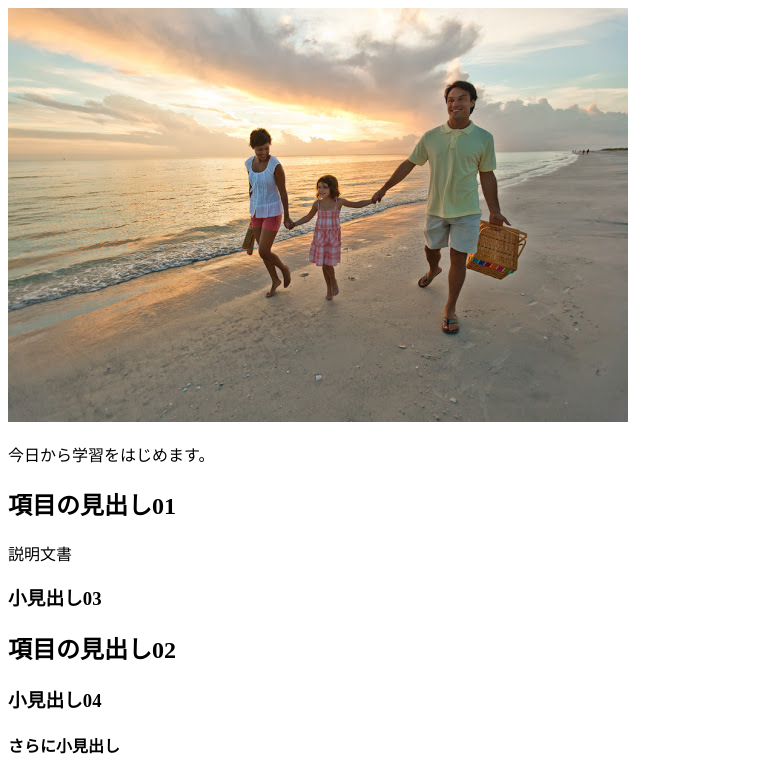
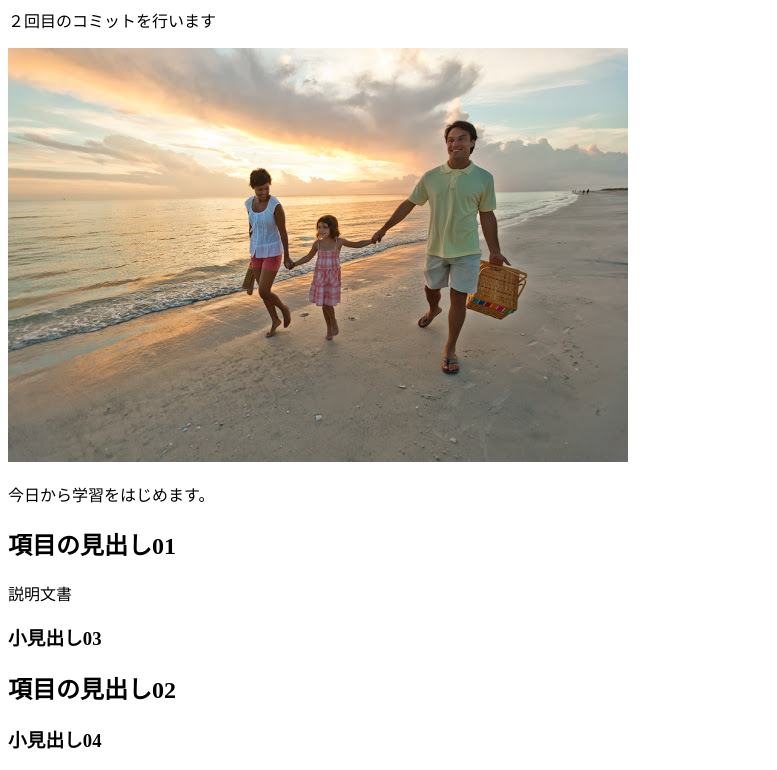
Before and after one commit to masayoshi-o/lesson01_test, a plain HTML site: page index.html in a window 1280 px wide. Shown: the part 81-851 px from the top of the page, without its empty margins (0-777 px from the left). Drawn offline with Linux system fonts and the light colour scheme.

Commit message:
２回目のコミット

```diff
--- a/index.html
+++ b/index.html
@@ -7,6 +7,7 @@
 </head>
 <body>
     <h1>初めてのwebサイト制作 Gitの学習をはじめました</h1>
+    <p>２回目のコミットを行います</p>
     <p><img src="abc.jpg" alt="家族旅行"></p>
 
     <p>今日から学習をはじめます。</p>
```
